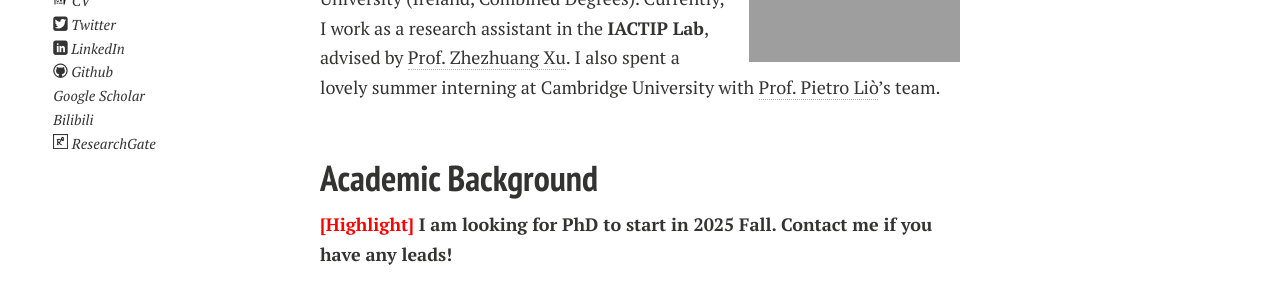
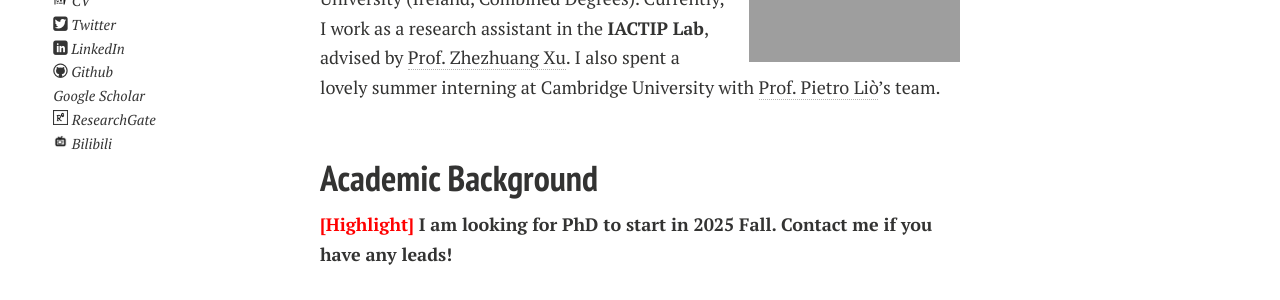
Before and after one commit to GuangLun2000/GuangLun2000.github.io, a Jekyll site: the page built from index.md, in a window 1280 px wide. Shown: the part 273-573 px from the top of the page. Built offline with Jekyll 4.4.1, drawn with Linux system fonts in a browser that asks for light colours; nearby versions of some CDN libraries; comment, search, counter and statistics services are not loaded; a style sheet for code colours, icons or effects is not loaded; our own code applies the rules of GitHub Pages for plain Markdown files.

Commit message:
Update author-bio.html

```diff
--- a/_includes/author-bio.html
+++ b/_includes/author-bio.html
@@ -25,9 +25,8 @@
 
 {% if site.owner.scholar%}<p style="text-indent:0;"><a href="{{ site.owner.scholar}}"><i class="ai ai-google-scholar-square"></i> Google Scholar</a></p>{% endif %}
 
-{% if site.owner.bilibili %}<p style="text-indent:0;"><a href="https://space.bilibili.com/{{ site.owner.bilibili }}"><i class="fa fa-video-camera"></i> Bilibili</a></p>{% endif %}
-
 {% if site.owner.researchgate %}<p style="text-indent:0;"><a href="{{ site.owner.researchgate}}"><img src="images/logo/icons8-rg.png" width="15" height="15"></i> ResearchGate</a></p>{% endif %}
 
+{% if site.owner.bilibili %}<p style="text-indent:0;"><a href="https://space.bilibili.com/{{ site.owner.bilibili }}"><img src="images/logo/icons8-tv-64.png" width="15" height="15"></i> Bilibili</a></p>{% endif %}
 
 <!-- Lastly modified by Hanlin CAI in 2023/10/15 -->
```
